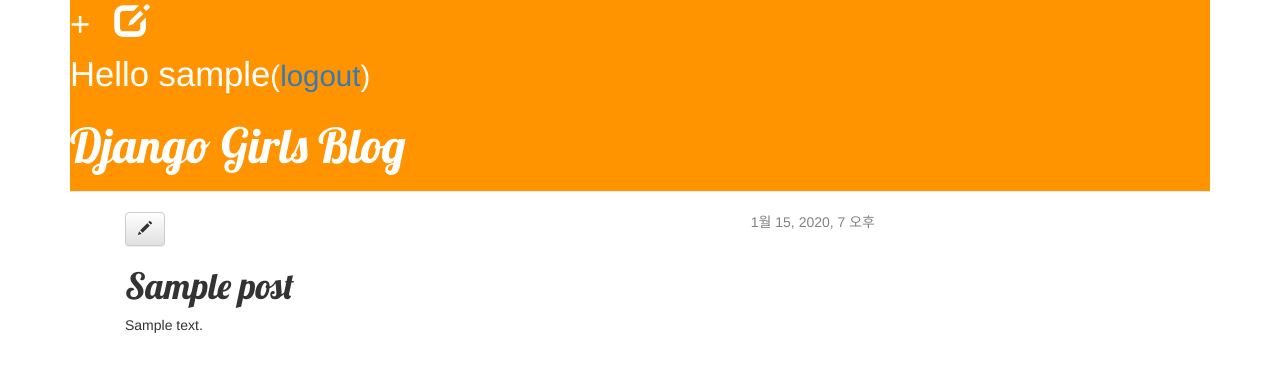
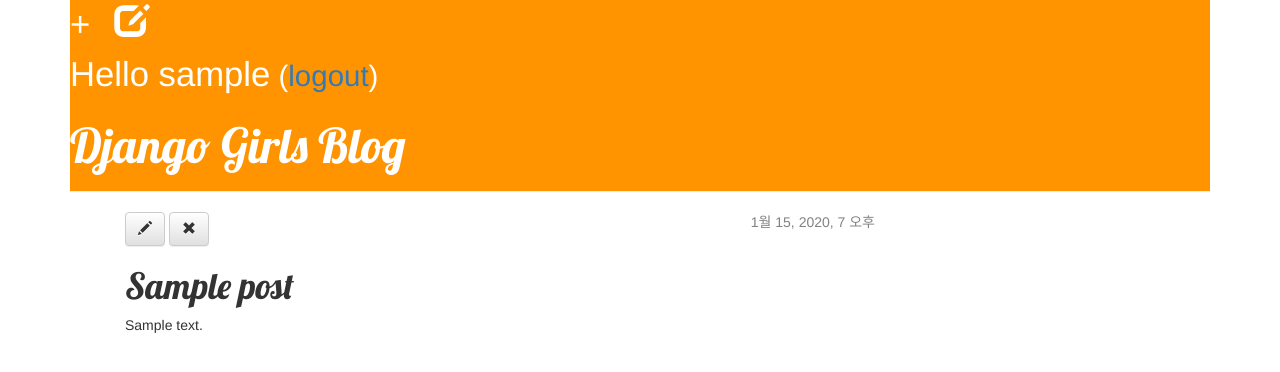
Before and after one commit to quest4i/my-first-blog, a Django app: page /post/1/ in a window 1280 px wide. Shown: the top 372 px of the page. Run offline with Django 3.2, Linux system fonts and the light colour scheme; a user stored in the database is signed in; tables that the repository leaves empty hold one stand-in row (values such as "Sample post"); some libraries are stand-ins or nearby versions.

Commit message:
로그인 버그 수정 완료, 포스트 삭제 기능 추가

```diff
--- a/blog/templates/blog/base.html
+++ b/blog/templates/blog/base.html
@@ -43,7 +43,7 @@
         <a href="{% url 'post_draft_list' %}" class="top-menu">
             <span class="glyphicon glyphicon-edit"></span></a>
         <p class="top-menu">
-            Hello {{user.username }}<small>(<a href="{% url 'logout' %}">logout</a>)</small>
+            Hello {{user.username }}<small> (<a href="{% url 'logout' %}">logout</a>)</small>
         </p>
     {% else %}
         <a href="{% url 'login' %}" class="top-menu">
--- a/blog/templates/blog/post_detail.html
+++ b/blog/templates/blog/post_detail.html
@@ -12,8 +12,9 @@
         {% endif %}
         {% if user.is_authenticated %}
             <a class="btn btn-default" href="{% url 'post_edit' pk=post.pk %}">
-                <span class="glyphicon glyphicon-pencil"></span>
-            </a>
+                <span class="glyphicon glyphicon-pencil"></span></a>
+            <a class="btn btn-default" href="{% url 'post_remove' pk=post.pk %}">
+                <span class="glyphicon glyphicon-remove"></span> </a>
         {% endif %}
         <h1>{{ post.title }}</h1>
         <p>{{ post.text|linebreaksbr }}</p>
--- a/blog/urls.py
+++ b/blog/urls.py
@@ -9,4 +9,5 @@
     url(r'^post/(?P<pk>\d+)/edit/$', views.post_edit, name='post_edit'),
     url(r'drafts/$', views.post_draft_list, name='post_draft_list'),
     url(r'post/(?P<pk>\d+)/publish/$', views.post_publish, name='post_publish'),
+    url(r'post/(?P<pk>\d+)/remove/$', views.post_remove, name='post_remove'),
 ]
--- a/blog/views.py
+++ b/blog/views.py
@@ -47,6 +47,14 @@
     return render(request, 'blog/post_edit.html', {'form': form})
 
 
+@login_required
+def post_remove(request, pk):
+    post = get_object_or_404(Post, pk=pk)
+    post.delete()
+    return redirect('post_list')
+
+
+@login_required
 def post_draft_list(request):
     posts = Post.objects.filter(published_date__isnull=True).order_by('created_date')
     return render(request, 'blog/post_draft_list.html', {'posts': posts})
@@ -56,4 +64,4 @@
 def post_publish(request, pk):
     post = get_object_or_404(Post, pk=pk)
     post.publish()
-    return redirect('post_list', pk=pk)
+    return redirect('post_detail', pk=pk)
--- a/mysite/urls.py
+++ b/mysite/urls.py
@@ -11,7 +11,6 @@
     2. Add a URL to urlpatterns:  url(r'^$', Home.as_view(), name='home')
 Including another URLconf
     1. Import the include() function: from django.conf.urls import url, include
-    2. Add a URL to urlpatterns:  url(r'^blog/', include('blog.urls'))
 """
 from django.conf.urls import include, url
 from django.contrib.auth import views
```
